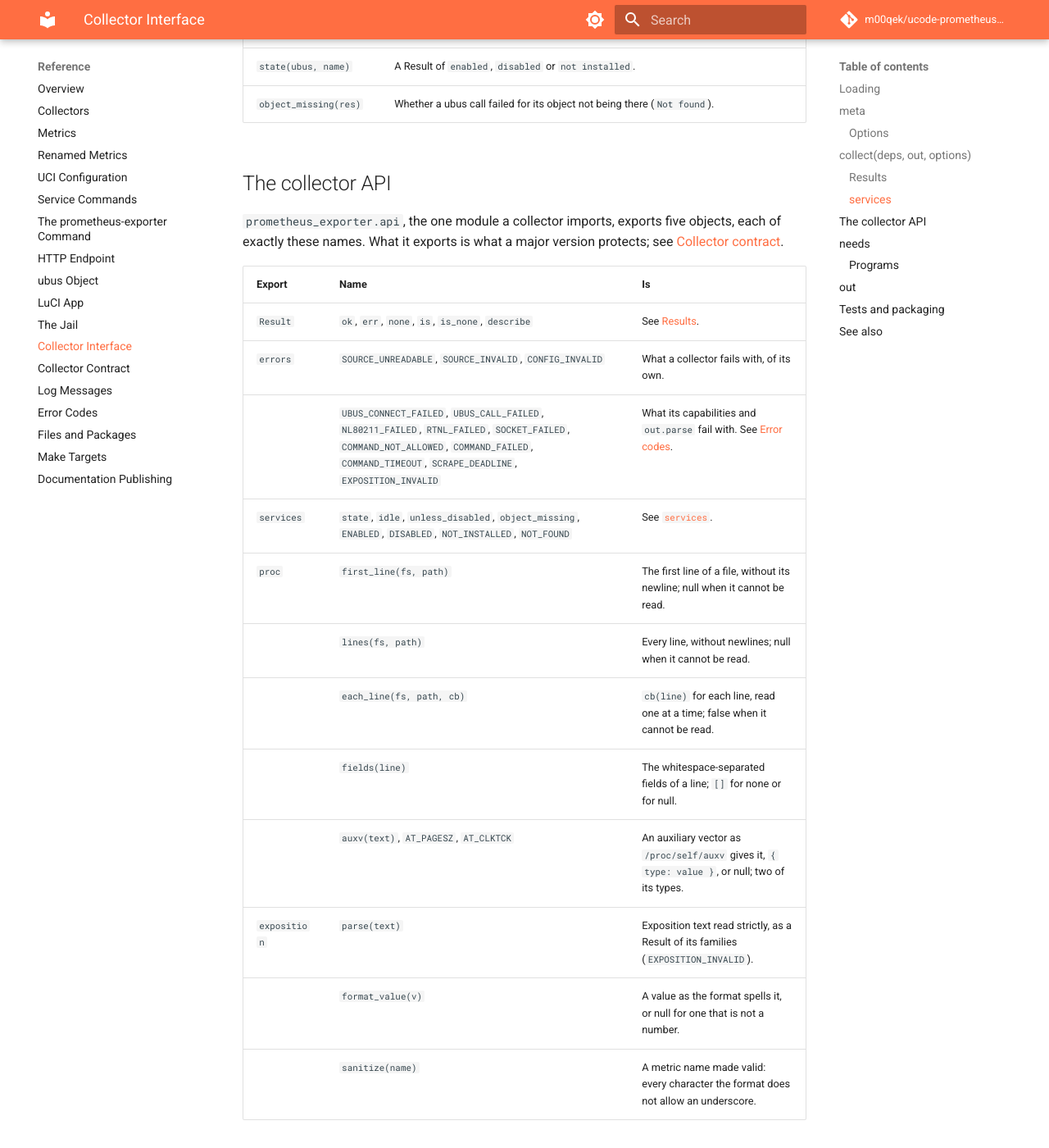
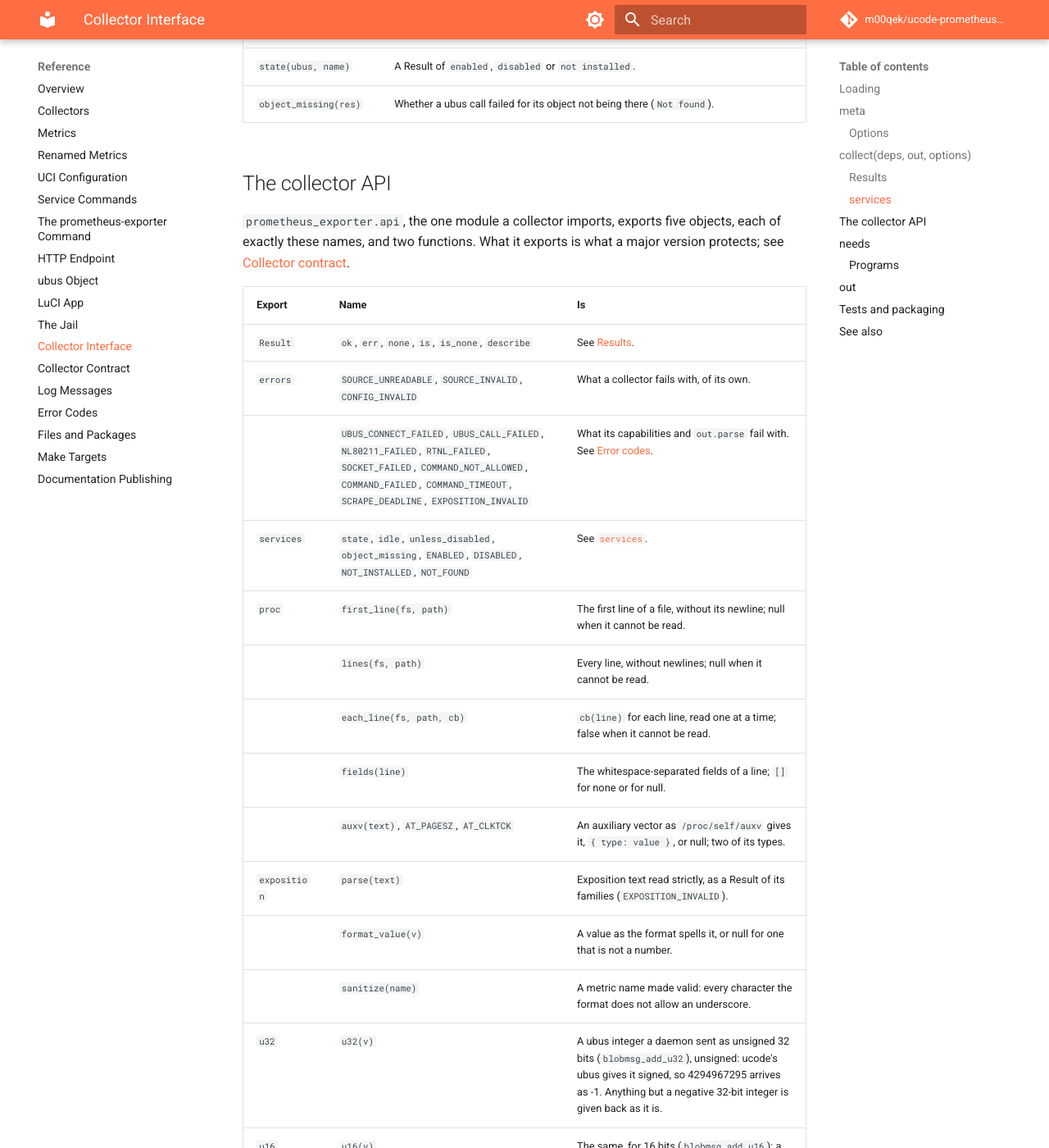
Before and after one commit to m00qek/ucode-prometheus-exporter, an MkDocs documentation site: the page built from docs/reference/collector-interface.md, in a window 1280 px wide and 1400 px high, scrolled down 4092 px. Shown: the whole window at 82% size. Built offline with MkDocs 1.6.1 and Material for MkDocs 9.7.7, drawn with Linux system fonts in a browser that asks for light colours; comment, search, counter and statistics services are not loaded; some of the changed text lies outside the part shown.

Commit message:
Read ubus's unsigned integers unsigned: u32() and u16() in the API
ucode's ubus gives a blobmsg INT32 or INT16 signed (lib/ubus.c), whatever
its sender meant. dnsmasq's metrics and hostapd's packet counts, each a
blobmsg_add_u32(), went negative past 2^31; odhcpd's (uint32_t)-1 for a
lease that never expires arrived as -1, which dhcp_leases took for a
lease that expired a second ago, and an IAID past 2^31 was labelled
negative.

The API exports u32() and u16(), which give such a value back as its
sender meant it and anything else as it is; dnsmasq, hostapd_stations
and dhcp_leases use u32(), and wireguard both, where it had its own.
The synthetic odhcpd replies have -1 where they had 4294967295, a value
ucode never delivers.

```diff
--- a/docs/reference/collector-interface.md
+++ b/docs/reference/collector-interface.md
@@ -110,7 +110,7 @@
 
 ## The collector API
 
-`prometheus_exporter.api`, the one module a collector imports, exports five objects, each of exactly these names. What it exports is what a major version protects; see [Collector contract](collector-contract.md#what-a-collector-may-import).
+`prometheus_exporter.api`, the one module a collector imports, exports five objects, each of exactly these names, and two functions. What it exports is what a major version protects; see [Collector contract](collector-contract.md#what-a-collector-may-import).
 
 | Export | Name | Is |
 | :--- | :--- | :--- |
@@ -126,6 +126,8 @@
 | `exposition` | `parse(text)` | Exposition text read strictly, as a Result of its families (`EXPOSITION_INVALID`). |
 | | `format_value(v)` | A value as the format spells it, or null for one that is not a number. |
 | | `sanitize(name)` | A metric name made valid: every character the format does not allow an underscore. |
+| `u32` | `u32(v)` | A ubus integer a daemon sent as unsigned 32 bits (`blobmsg_add_u32`), unsigned: ucode's ubus gives it signed, so 4294967295 arrives as -1. Anything but a negative 32-bit integer is given back as it is. |
+| `u16` | `u16(v)` | The same, for 16 bits (`blobmsg_add_u16`): a port of 51820 arrives as -13716. |
 
 `fs` is the collector's `deps.fs`. `exposition`'s functions load the exposition format the first time one is called.
 
```
Also changed, not shown: CHANGELOG.md (+5 -0 lines), 12 other files.
